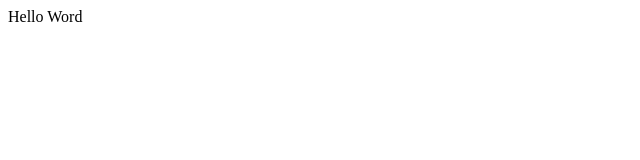
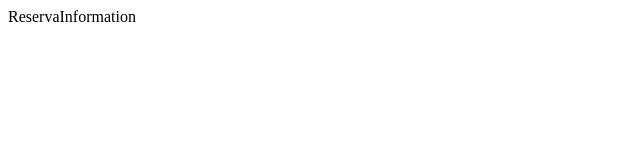
Before and after one commit to evertonjacksondev/emslocacoes, a React (Create React App) app in the folder app/: page /ReservaInformation in a window 1280 px wide. Shown: the top 160 px of the page, without its empty margins (0-640 px from the left). Built offline with nearby package versions, Linux system fonts and the light colour scheme.

Commit message:
Create folders and routes

```diff
--- a/app/package.json
+++ b/app/package.json
@@ -8,6 +8,7 @@
     "@testing-library/user-event": "^13.5.0",
     "react": "^18.2.0",
     "react-dom": "^18.2.0",
+    "react-router-dom": "^6.4.1",
     "react-scripts": "5.0.1",
     "web-vitals": "^2.1.4"
   },
--- a/app/src/App.js
+++ b/app/src/App.js
@@ -1,10 +1,12 @@
-
+import AppRoute from "./Routes/Routes";
+import React from "react";
+import { BrowserRouter } from "react-router-dom";
 
 function App() {
   return (
-    <div >
-      Hello Word
-    </div>
+    <BrowserRouter>
+      <AppRoute />
+    </BrowserRouter>
   );
 }
 
--- /dev/null
+++ b/app/src/Pages/Catalogo/Catalogo.js
@@ -0,0 +1,9 @@
+import React from 'react'
+
+const Catalogo = () => {
+  return (
+    <div>Catalogo</div>
+  )
+}
+
+export default Catalogo
--- /dev/null
+++ b/app/src/Pages/CreateNewCar/CreateNewCar.js
@@ -0,0 +1,9 @@
+import React from 'react'
+
+const CreateNewCar = () => {
+  return (
+    <div>CreateNewCar</div>
+  )
+}
+
+export default CreateNewCar
--- /dev/null
+++ b/app/src/Pages/Home/Home.js
@@ -0,0 +1,9 @@
+import React from 'react'
+
+const Home = () => {
+  return (
+    <div>Home</div>
+  )
+}
+
+export default Home
--- /dev/null
+++ b/app/src/Pages/Reserva/Reserva.js
@@ -0,0 +1,9 @@
+import React from 'react'
+
+const Reserva = () => {
+  return (
+    <div>Reserva</div>
+  )
+}
+
+export default Reserva
--- /dev/null
+++ b/app/src/Pages/Reserva/ReservaInformation.js
@@ -0,0 +1,9 @@
+import React from 'react'
+
+const ReservaInformation = () => {
+  return (
+    <div>ReservaInformation</div>
+  )
+}
+
+export default ReservaInformation
--- /dev/null
+++ b/app/src/Routes/Routes.js
@@ -0,0 +1,24 @@
+import React from "react";
+import { Route, Routes} from "react-router-dom";
+import Catalogo from "../Pages/Catalogo/Catalogo";
+import CreateNewCar from "../Pages/CreateNewCar/CreateNewCar";
+import Home from "../Pages/Home/Home";
+import Reserva from "../Pages/Reserva/Reserva";
+import ReservaInformation from "../Pages/Reserva/ReservaInformation";
+
+
+ const AppRoute = () => {
+return (
+   <React.Fragment>
+    <Routes>
+        <Route path="/Catalogo" element={<Catalogo/>} />
+        <Route path="/CreateNewCar" element={<CreateNewCar/>} />
+        <Route path="/home" element={<Home/>} />
+        <Route path="/Reserva" element={<Reserva/>} />
+        <Route path="/ReservaInformation" element={<ReservaInformation/>} />
+    </Routes>
+   </React.Fragment>
+);
+}
+
+export default AppRoute;
```
Also changed, not shown: 1 other file (tests, documents, lock files or other folders).
